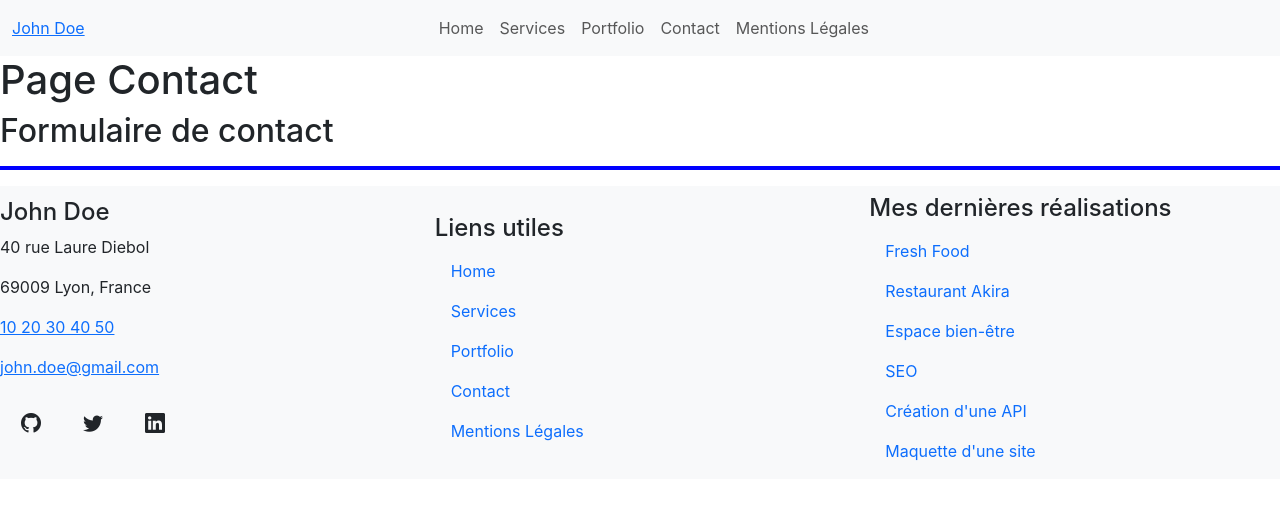
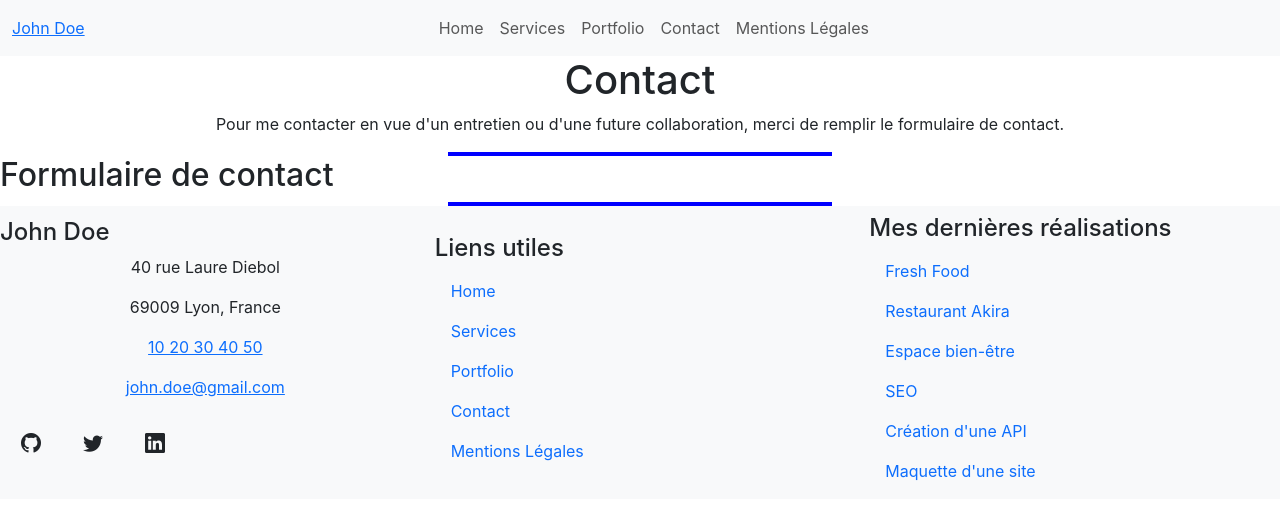
Before and after one commit to Meganrgt/regent_megan_portfolio_reactjs, a React (Create React App) app: page /contact in a window 1280 px wide. Shown: the top 518 px of the page. Built offline with nearby package versions, Linux system fonts and the light colour scheme.

Commit message:
add H1 title in pages

```diff
--- a/src/components/page-title.jsx
+++ b/src/components/page-title.jsx
@@ -1,4 +1,4 @@
-const PageTitle = (props) => {
+const H1Title = (props) => {
     return (
         <><h1>{props.title}</h1>
         <p>{props.description}</p>
@@ -6,4 +6,4 @@ const PageTitle = (props) => {
     );
 }
 
-export default PageTitle;
+export default H1Title;
--- a/src/index.css
+++ b/src/index.css
@@ -15,4 +15,13 @@ code {
 hr {
   border: 2px solid blue;
   opacity: 1;
+  width: 30%;
+  margin: auto;
 }
+
+h1 {
+  text-align: center;
+}
+p {
+  text-align: center
+}
--- a/src/pages/contact.jsx
+++ b/src/pages/contact.jsx
@@ -1,9 +1,10 @@
 import H2Title from "../components/title-h2";
+import H1Title from "../components/page-title";
 
 const Contact = () => {
     return (
         <div>
-            <h1>Page Contact</h1>
+            <H1Title title="Contact" description="Pour me contacter en vue d'un entretien ou d'une future collaboration, merci de remplir le formulaire de contact."/>
             <H2Title title="Formulaire de contact"/>
         </div>
     )
--- a/src/pages/mentions.jsx
+++ b/src/pages/mentions.jsx
@@ -1,8 +1,9 @@
+import H1Title from "../components/page-title";
 
 const Mentions = () => {
     return (
         <div>
-            <h1>Page Mentions Légales</h1>
+            <H1Title title="Mentions légales"/>
         </div>
     )
 }
--- a/src/pages/portfolio.jsx
+++ b/src/pages/portfolio.jsx
@@ -1,8 +1,9 @@
+import H1Title from "../components/page-title";
 
 const Portfolio = () => {
     return (
         <div>
-            <h1>Page Portfolio</h1>
+            <H1Title title="Portfolio" description="Voici quelques-unes de mes réalisations"/>
         </div>
     )
 }
--- a/src/pages/services.jsx
+++ b/src/pages/services.jsx
@@ -1,8 +1,9 @@
+import H1Title from "../components/page-title";
 
 const Services = () => {
     return (
         <div>
-            <h1>Page Services</h1>
+            <H1Title title="Mon offre de service" description="Voici les prestations sur lesquelles je peux intervenir"/>
         </div>
     )
 }
```
